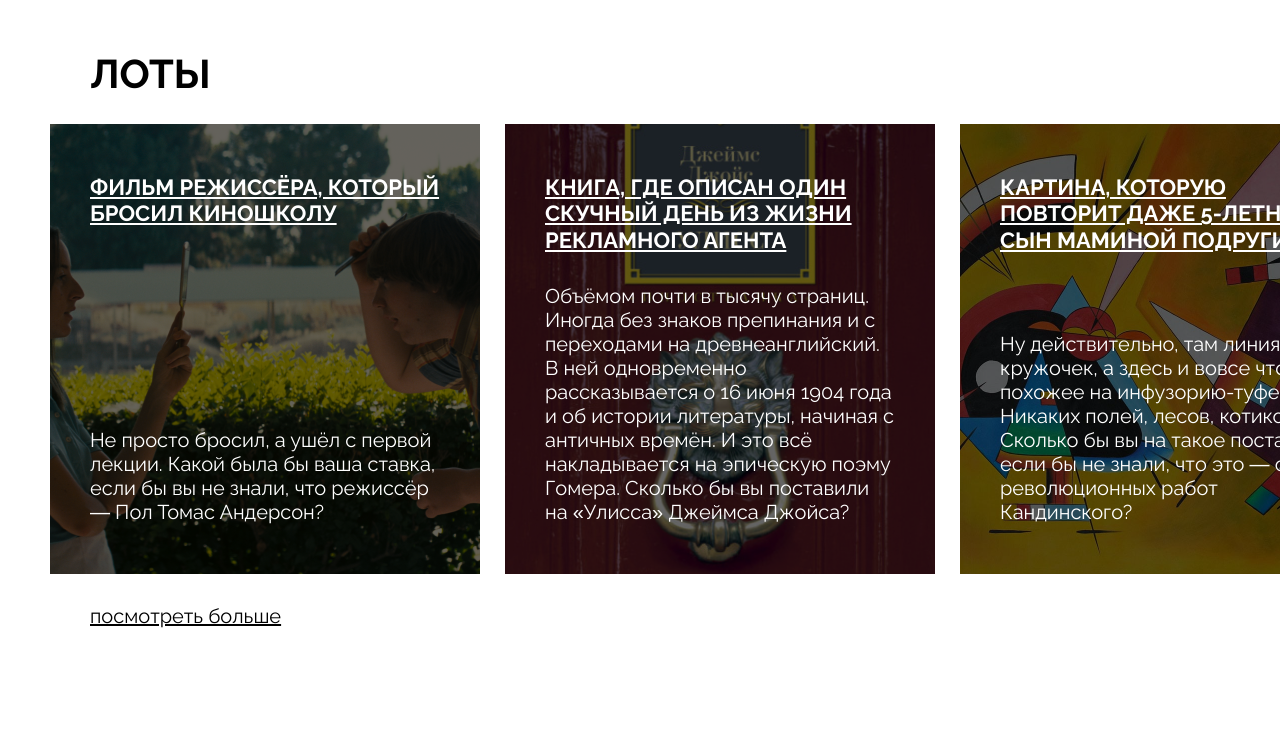
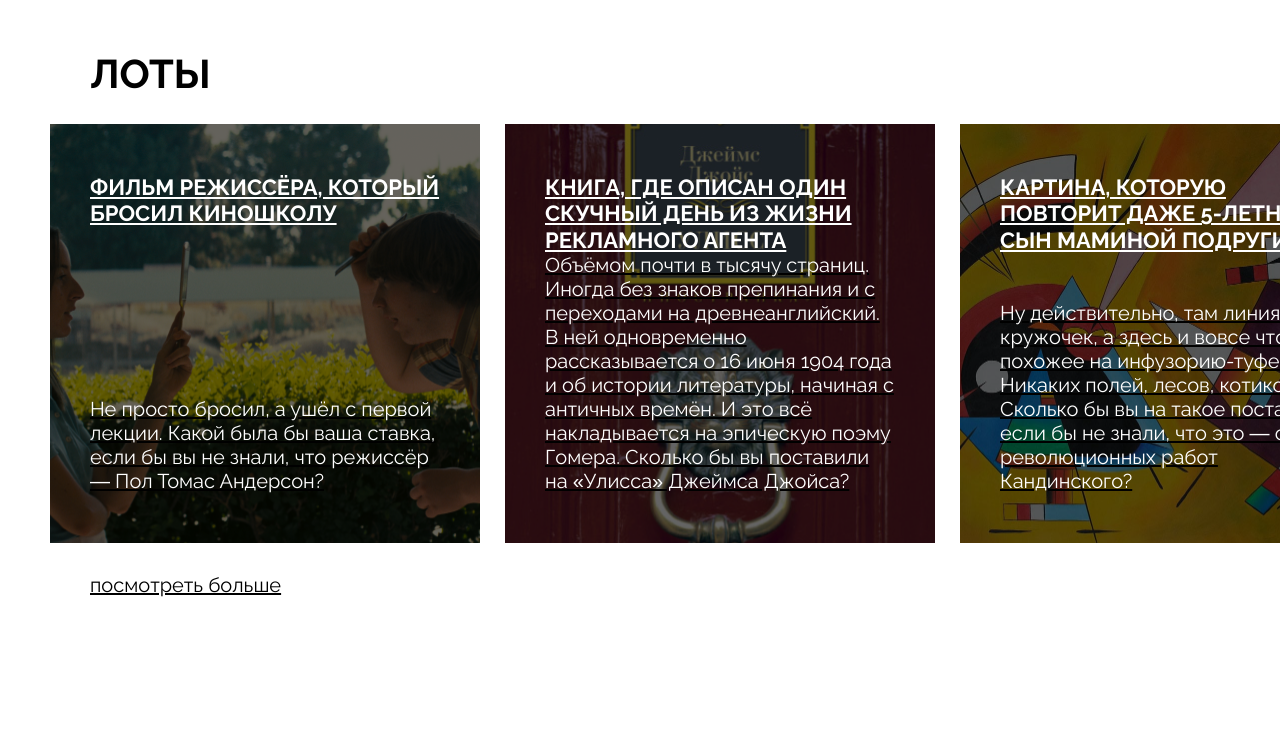
Before and after one commit to S0ftRunner/ono-tebe-nado, a plain HTML site: page index.html in a window 1280 px wide. Shown: the part 1180-1935 px from the top of the page. Drawn offline with Linux system fonts and the light colour scheme.

Commit message:
changed visual

```diff
--- a/index.html
+++ b/index.html
@@ -70,13 +70,8 @@
         <ul class="lots__cards-container">
           <li>
             <a href="#">
-              <article class="lots__card">
+              <article class="lots__card card__type-film">
                 <div class="overlay"></div>
-                <img
-                  class="lots__card-image"
-                  src="images/card-lot-01.jpg"
-                  alt="Картинка первого лота"
-                />
                 <div class="lots__card-text">
                   <h3 class="lots__card-text-title">
                     Фильм режиссёра, который бросил киношколу
@@ -92,13 +87,8 @@
           </li>
           <li>
             <a href="#">
-              <article class="lots__card">
+              <article class="lots__card  card__type-book">
                 <div class="overlay"></div>
-                <img
-                  class="lots__card-image"
-                  src="images/card-lot-02.jpg"
-                  alt="Картинка второго лота"
-                />
                 <div class="lots__card-text">
                   <h3 class="lots__card-text-title">
                     Книга, где описан один скучный день из жизни рекламного
@@ -119,13 +109,8 @@
 
           <li>
             <a href="#">
-              <article class="lots__card">
+              <article class="lots__card  card__type-picture">
                 <div class="overlay"></div>
-                <img
-                  class="lots__card-image"
-                  src="images/card-lot-03.jpg"
-                  alt="Картинка третьего лота"
-                />
                 <div class="lots__card-text">
                   <h3 class="lots__card-text-title">
                     Картина, которую повторит даже 5-летний сын маминой подруги
--- a/styles/style.css
+++ b/styles/style.css
@@ -1,9 +1,4 @@
 
-/*
-  Теперь при автотестах лендинг не совсем схож с тем, который на
-  присутствует на автотесте. Все съехало чуть вниз, но относительно друг друга
-  элементы не поменяли ориентацию в лендинге.
- */
 .header {
   margin-top: 92px;
   margin-right: 50px;
@@ -215,12 +210,29 @@
 .lots__card {
   position: relative;
   width: 430px;
-  height: 450px;
+  height: 100%;
+}
+
+.card__type-film {
+  background-image: url("../images/card-lot-01.jpg");
+  background-size: cover;
+  background-repeat: no-repeat;
+}
+
+.card__type-book {
+  background-image: url("../images/card-lot-02.jpg");
+  background-size: cover;
+  background-repeat: no-repeat;
+}
+
+.card__type-picture {
+  background-image: url("../images/card-lot-03.jpg");
+  background-size: cover;
+  background-repeat: no-repeat;
 }
 
 .lots__card-text {
-  top: 0;
-  position: absolute;
+  position: relative;
   display: flex;
   flex-direction: column;
   justify-content: space-between;
```
